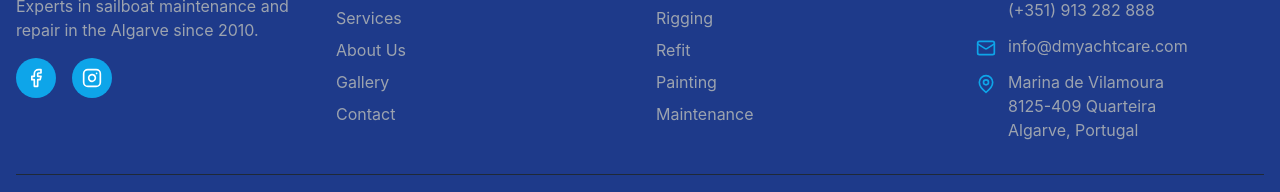
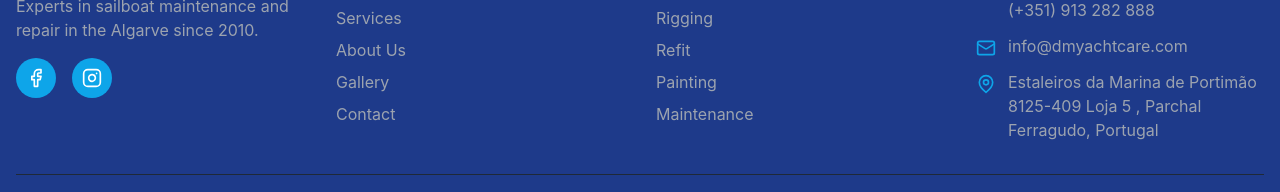
Before and after one commit to eliterunning54-hub/Dm, a React (Vite) app: page /contato in a window 1280 px wide. Shown: the part 1566-1758 px from the top of the page. Built offline with nearby package versions, Linux system fonts and the light colour scheme.

Commit message:
Update Footer.jsx

```diff
--- a/src/components/Footer.jsx
+++ b/src/components/Footer.jsx
@@ -135,9 +135,9 @@ const Footer = () => {
               <div className="flex items-start gap-3">
                 <MapPin className="w-5 h-5 text-ocean-500 flex-shrink-0 mt-1" />
                 <div className="text-gray-400">
-                  Marina de Vilamoura<br />
-                  8125-409 Quarteira<br />
-                  Algarve, Portugal
+                  Estaleiros da Marina de Portimão<br />
+                  8125-409 Loja 5 , Parchal<br />
+                  Ferragudo, Portugal
                 </div>
               </div>
             </div>
```
